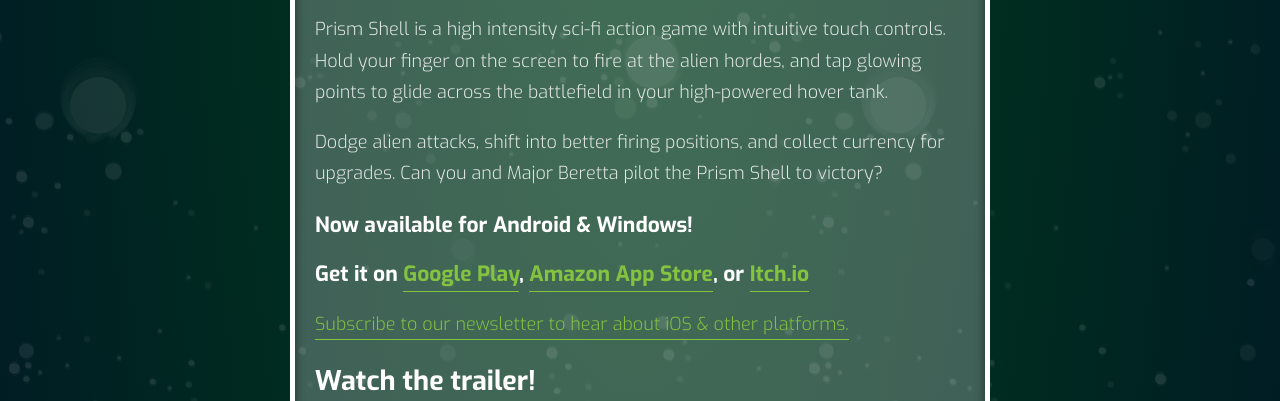
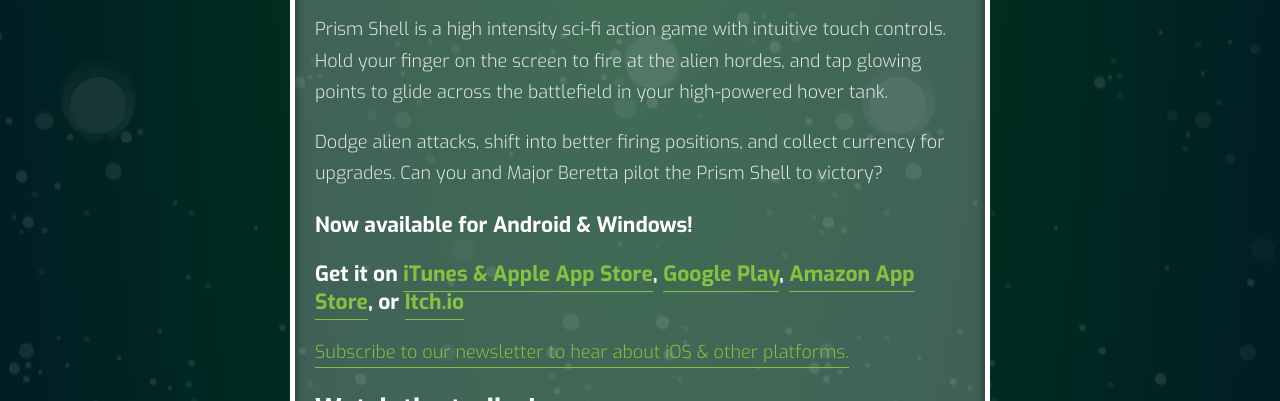
Before and after one commit to BrooklynGamery/prismshell, a Jekyll site: the page built from index.html, in a window 1280 px wide and 900 px high, scrolled down 481 px, cut to the strip 0-401 px from the top of the window. Built offline with Jekyll 4.4.1, drawn with Linux system fonts in a browser that asks for light colours.

Commit message:
Update index.html

```diff
--- a/index.html
+++ b/index.html
@@ -9,7 +9,7 @@
     <p>Dodge alien attacks, shift into better firing positions, and collect currency for upgrades. Can you and Major Beretta pilot the Prism Shell to victory?</p>
 
     <h3>Now available for Android &amp; Windows!</h3>
-    <h3>Get it on <a href="https://play.google.com/store/apps/details?id=com.brooklyngamery.prismshell">Google Play</a>, <a href="http://www.amazon.com/dp/B00YBG8L3C/">Amazon App Store</a>, or <a href="http://brooklyn-gamery.itch.io/prism-shell" target="_blank">Itch.io</a></h3>
+    <h3>Get it on <a href="https://itunes.apple.com/us/app/prism-shell/id1003087840?ls=1&mt=8">iTunes &amp; Apple App Store</a>, <a href="https://play.google.com/store/apps/details?id=com.brooklyngamery.prismshell">Google Play</a>, <a href="http://www.amazon.com/dp/B00YBG8L3C/">Amazon App Store</a>, or <a href="http://brooklyn-gamery.itch.io/prism-shell" target="_blank">Itch.io</a></h3>
 
     <p><a href="http://eepurl.com/QvuTn">Subscribe to our newsletter to hear about iOS &amp; other platforms.</a></p>
 
```
